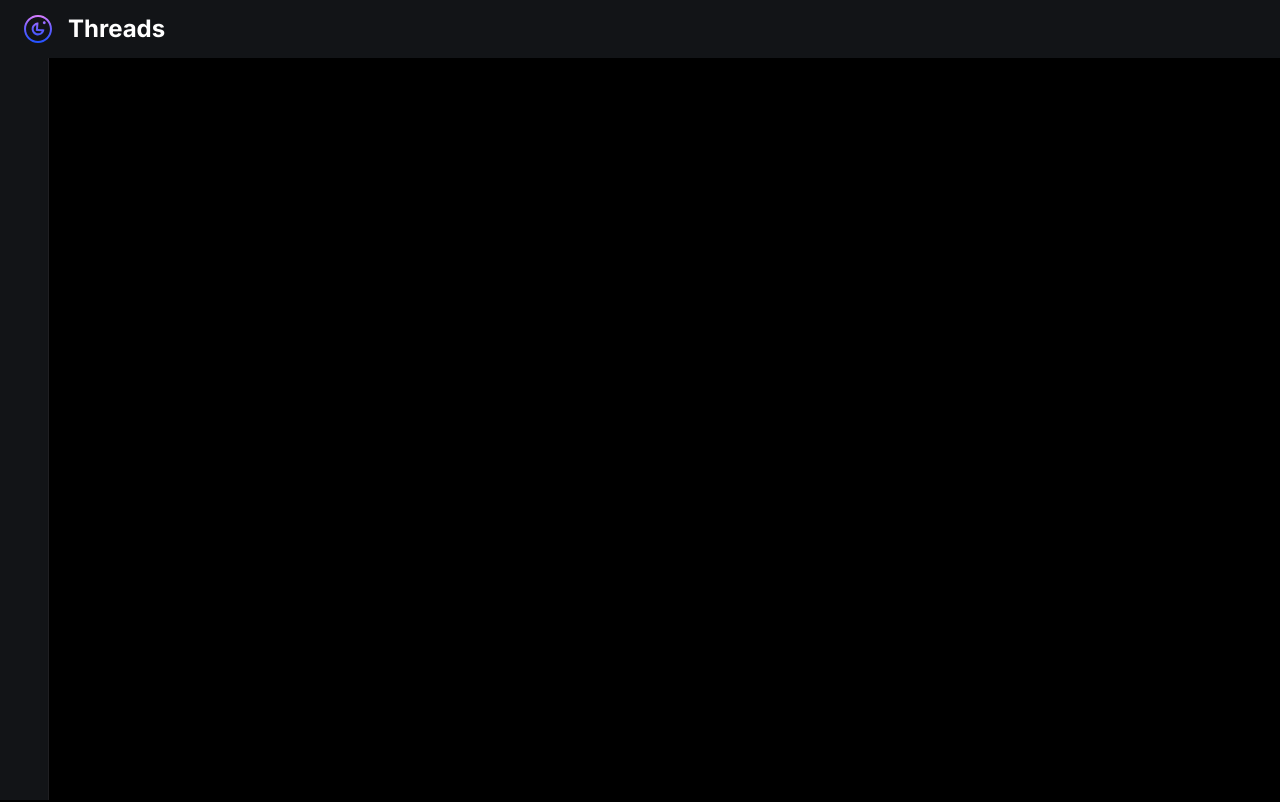
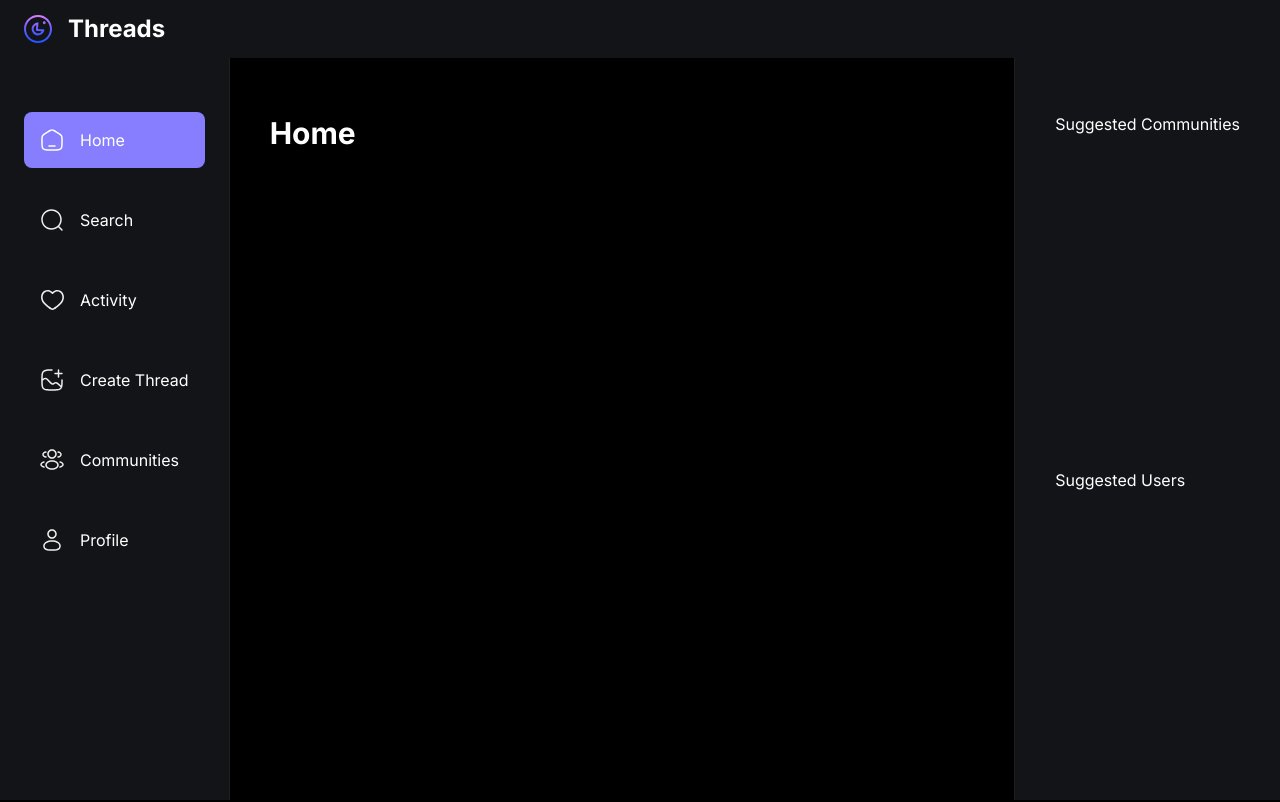
Before and after one commit to purvjoshi04/meta_threads, a Next.js app: page / in a window 1280 px wide. Shown: the top 802 px of the page. Built offline with nearby package versions, Linux system fonts and the light colour scheme; no server answers.

Commit message:
Intial Commit

```diff
--- a/app/(root)/layout.tsx
+++ b/app/(root)/layout.tsx
@@ -26,7 +26,7 @@
       <html lang="en">
         <body className={`${inter.className} bg-dark-1`}>
           <Topbar />
-          <main>
+          <main className='flex flex-row'>
             <LeftSidebar />
             <section className="main-container">
               <div className="w-full max-w-4xl">
--- a/components/shared/Bottombar.tsx
+++ b/components/shared/Bottombar.tsx
@@ -1,5 +1,37 @@
+"use client"
+
+import { sidebarLinks } from "@/constants";
+import Link from 'next/link'
+import {usePathname} from 'next/navigation'
+import Image from 'next/image'
+
 function Bottombar() {
-    return<h1>
-    Bottombar</h1 >
+    const pathname = usePathname();
+    return (
+        <section className="bottombar">
+            <div className="bottombar_container">
+            {
+                    sidebarLinks.map((link) => {
+                        const isActive = (pathname.includes(link.route) && link.route.length > 1) || pathname === link.route;
+                        return (<Link
+                            href={link.route}
+                            key={link.label}
+                            className={`bottombar_link  ${isActive && 'bg-primary-500'}`}
+                        >
+                            <Image
+                                src={link.imgURL}
+                                alt={link.label}
+                                width={24}
+                                height={24}
+                            />
+                            <p className='text-subtle-medium text-light-1 max-sm:hidden'>
+                                {link.label.split(/\s+/)[0]}</p>
+                        </Link>
+                        )
+                    })}
+            </div>
+
+        </section>
+    )
 }
 export default Bottombar;
--- a/components/shared/LeftSidebar.tsx
+++ b/components/shared/LeftSidebar.tsx
@@ -1,12 +1,52 @@
-import Link from "next/link";
+"use client"
+import { SignOutButton, SignedIn } from "@clerk/nextjs";
+import { sidebarLinks } from '@/constants';
+import Link from 'next/link'
+import Image from 'next/image'
+import { usePathname, useRouter } from 'next/navigation'
+
+
 
 function LeftSidebar() {
+    const router = useRouter();
+    const pathname = usePathname();
     return (
         <section className="custom-scrollbar leftsidebar">
             <div className="flex w-full flex-1 flex-col gap-6 px-6">
-                {/* <Link></Link> */}
+                {
+                    sidebarLinks.map((link) => {
+                        const isActive = (pathname.includes(link.route) && link.route.length > 1) || pathname === link.route;
+                        return (<Link
+                            href={link.route}
+                            key={link.label}
+                            className={`leftsidebar_link  ${isActive && 'bg-primary-500'}`}
+                        >
+                            <Image
+                                src={link.imgURL}
+                                alt={link.label}
+                                width={24}
+                                height={24}
+                            />
+                            <p className='text-light-1 max-lg:hidden'>{link.label}</p>
+                        </Link>
+                        )
+                    })}
             </div>
-
+            <div className='mt-10 px-6'>
+                <SignedIn>
+                    <SignOutButton signOutCallback={() => router.push('/sign-in')}>
+                        <div className="flex cursor-pointer gap-4 p-4">
+                            <Image
+                                src='/assets/logout.svg'
+                                alt="logout"
+                                width={24}
+                                height={24}
+                            />
+                            <p className="text-light-2 max-lg:hidden">Logout</p>
+                        </div>
+                    </SignOutButton>
+                </SignedIn>
+            </div>
         </section>
     )
 }
--- a/components/shared/RightSidebar.tsx
+++ b/components/shared/RightSidebar.tsx
@@ -1,5 +1,13 @@
 function RightSidebar() {
-    return<h1>
-    Rightsidebar</h1 >
+    return (
+        <section className="custom-scrollbar rightsidebar" >
+            <div className="flex flex-1 flex-justify-start">
+                <h3 className="text-heaing4-medium text-light-1">Suggested Communities</h3>
+            </div>
+            <div className="flex flex-1 flex-justify-start">
+                <h3 className="text-heaing4-medium text-light-1">Suggested Users</h3>
+            </div>
+        </section>
+    )
 }
 export default RightSidebar;
--- /dev/null
+++ b/constants/index.js
@@ -0,0 +1,44 @@
+export const sidebarLinks = [
+    {
+      imgURL: "/assets/home.svg",
+      route: "/",
+      label: "Home",
+    },
+    {
+      imgURL: "/assets/search.svg",
+      route: "/search",
+      label: "Search",
+    },
+    {
+      imgURL: "/assets/heart.svg",
+      route: "/activity",
+      label: "Activity",
+    },
+    {
+      imgURL: "/assets/create.svg",
+      route: "/create-thread",
+      label: "Create Thread",
+    },
+    {
+      imgURL: "/assets/community.svg",
+      route: "/communities",
+      label: "Communities",
+    },
+    {
+      imgURL: "/assets/user.svg",
+      route: "/profile",
+      label: "Profile",
+    },
+  ];
+
+  export const profileTabs = [
+    { value: "threads", label: "Threads", icon: "/assets/reply.svg" },
+    { value: "replies", label: "Replies", icon: "/assets/members.svg" },
+    { value: "tagged", label: "Tagged", icon: "/assets/tag.svg" },
+  ];
+
+  export const communityTabs = [
+    { value: "threads", label: "Threads", icon: "/assets/reply.svg" },
+    { value: "members", label: "Members", icon: "/assets/members.svg" },
+    { value: "requests", label: "Requests", icon: "/assets/request.svg" },
+  ];
```
